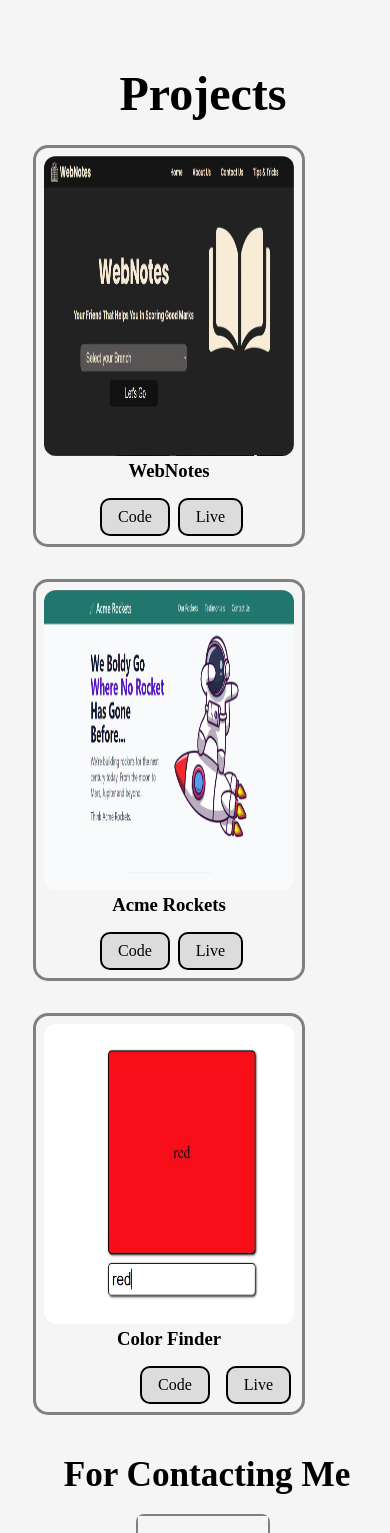
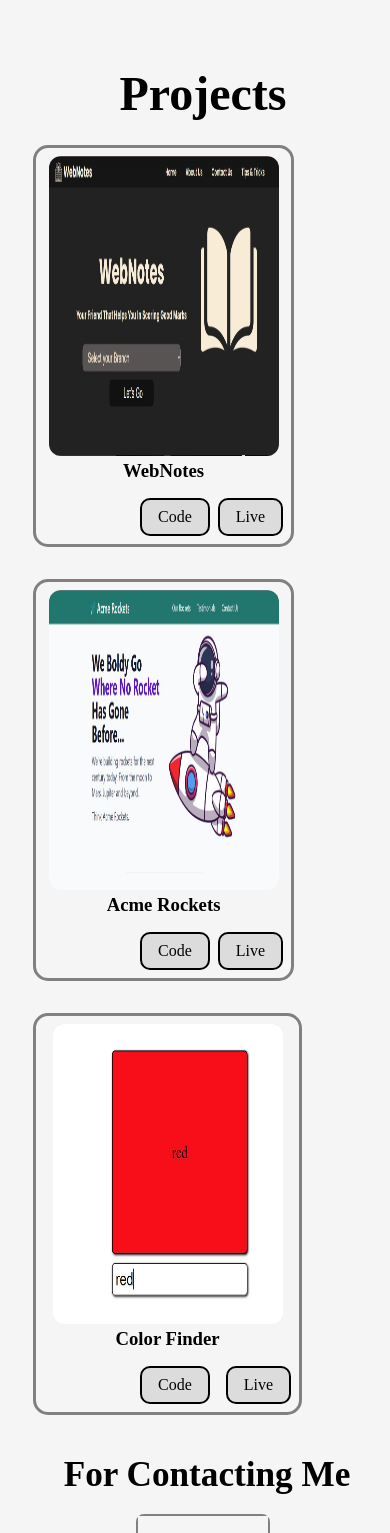
Before and after one commit to Ujjawal-04/Portfolio-Structure-and-Format, a Next.js app: page / in a window 390 px wide. Shown: the part 1740-3273 px from the top of the page. Built offline with nearby package versions, Linux system fonts and the light colour scheme.

Commit message:
page.module.css

```diff
--- a/src/app/Components/Projects/page.module.css
+++ b/src/app/Components/Projects/page.module.css
@@ -135,6 +135,42 @@
 }
 }
 @media (max-width: 480px) {
+.projects{
+    padding-left: 2rem;
+    padding-right: 2rem;
+}
+.projects h1 {
+    font-size: 4rem;
+    padding-top: 1rem;
+    padding-left: 4rem;
+}
+.project {
+    gap: 1rem;
+    padding-left: 2rem;
+    margin-right: 5rem;
+    padding-top: 1rem;
+    flex-direction: column;
+}
+.project1, .project2, .project3 {
+    font-size: 1.2rem;
+    padding: 1rem;
+    margin: 1rem 0;
+}
+.project1 a, .project2 a, .project3 a {
+    padding: 0.5rem 1.5rem;
+}
+.a, .A {
+    padding-left: 15rem;
+}
+.projectt {
+    gap: 1rem;
+    padding-left: 2rem;
+    padding-right: 2rem;
+    padding-top: 1rem;
+    flex-direction: column;
+}
+}
+@media (max-width: 480px) {
 .projects h1 {
     font-size: 3rem;
     padding-top: 1rem;
@@ -143,12 +179,12 @@
 .project {
     gap: 1rem;
     padding-left: 1px;
-    padding-right: 2rem;
+    padding-right: 3rem;
     padding-top: 1rem;
     flex-direction: row;
 }
 .img {
-    width: 250px;
+    width: 230px;
 }
 .project1, .project2, .project3 {
     font-size: 1rem;
@@ -162,19 +198,19 @@
     text-align: center;
 }
 .a{
-    padding-left: 3.5rem;
+    padding-left: 6rem;
     gap: 0.5rem;
 }
 .A {
     padding-left: 6rem;
 }
 .imag {
-    width: 250px;
+    width: 220px;
 }
 .projectt {
     gap: 1rem;
     padding-left: 1px;
-    padding-right: 2rem;
+    padding-right: 3rem;
     padding-top: 1rem;
     flex-direction: row;
 }
```
